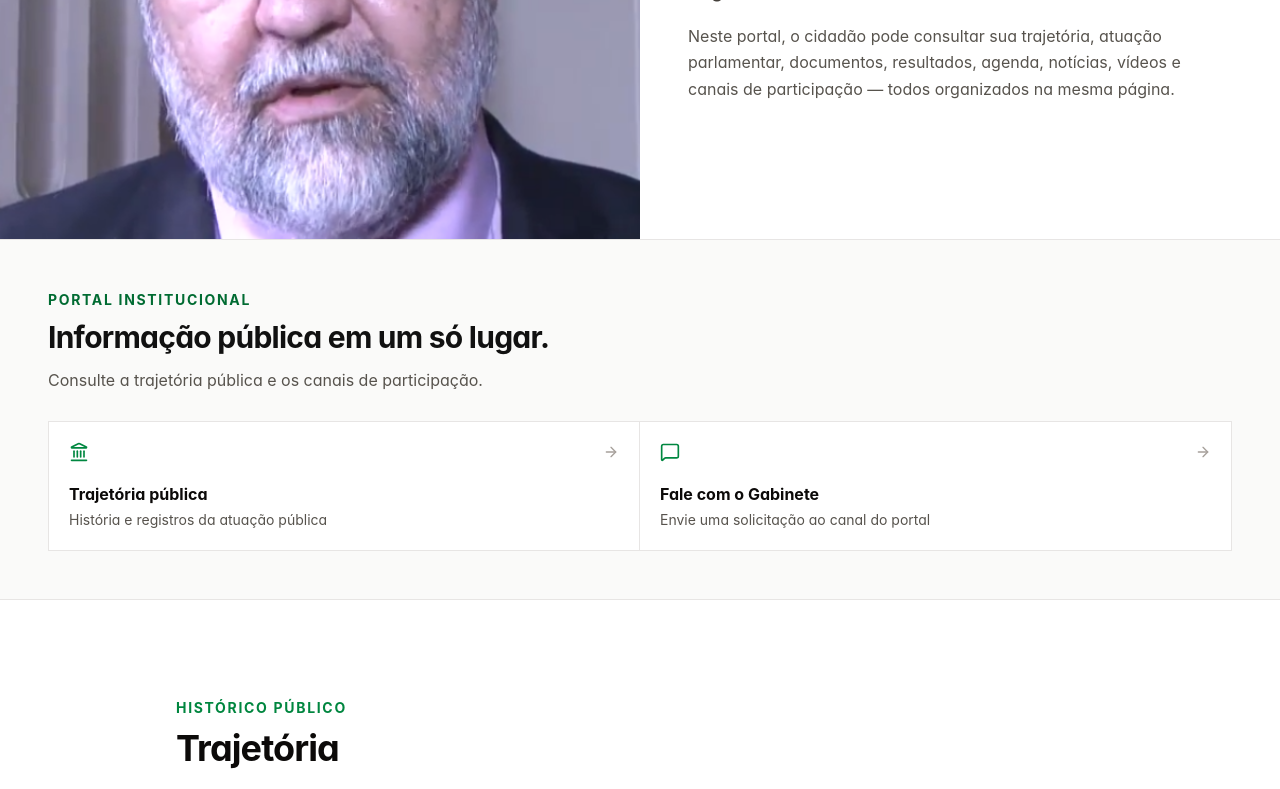
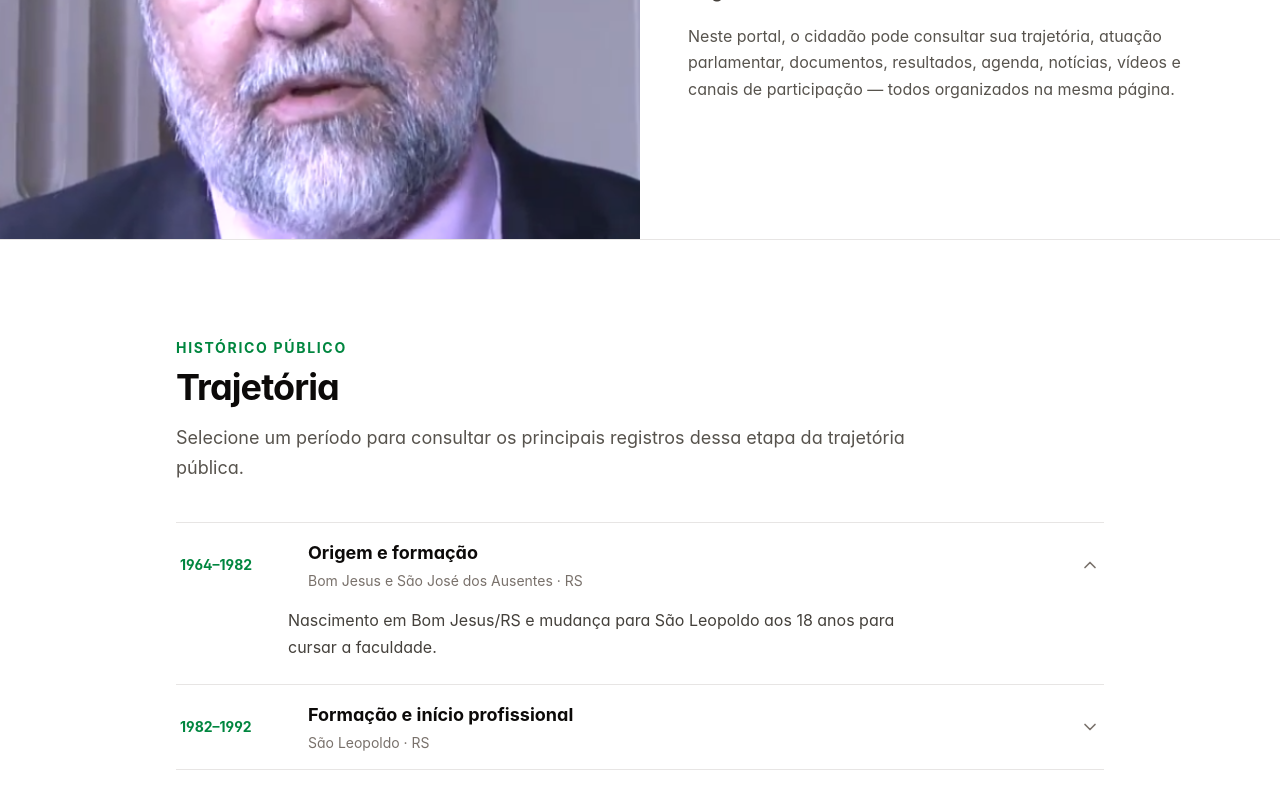
Before and after one commit to Tokenizaa/Deputado-Carlos-Burigo, a React (Vite) app: page / in a window 1280 px wide. Shown: the part 559-1348 px from the top of the page. Built offline with nearby package versions, Linux system fonts and the light colour scheme; no server answers.

Commit message:
refactor(home): remover atalhos que saem da pagina unica

```diff
--- a/src/components/public/HomeView.tsx
+++ b/src/components/public/HomeView.tsx
@@ -1,5 +1,5 @@
 import React from 'react';
-import { ArrowRight, Landmark, MessageSquare } from 'lucide-react';
+import { MessageSquare } from 'lucide-react';
 import { useApp } from '../../context/AppContext';
 import { HeroSection } from './HeroSection';
 import { TrajectorySection } from './TrajectorySection';
@@ -9,49 +9,12 @@ import { AgendaSection } from './AgendaSection';
 import { NewsSection } from './NewsSection';
 import { VideosSection } from './VideosSection';
 
-const QUICK_LINKS = [
-  { view: 'trajetoria', label: 'Trajetória pública', detail: 'História e registros da atuação pública', icon: Landmark },
-  { view: 'contato', label: 'Fale com o Gabinete', detail: 'Envie uma solicitação ao canal do portal', icon: MessageSquare },
-] as const;
-
 export const HomeView: React.FC = () => {
   const { setCurrentView } = useApp();
 
   return (
     <div className="w-full bg-white text-stone-950">
       <HeroSection />
-
-      <section className="border-b border-stone-200 bg-stone-50" aria-labelledby="home-acesso">
-        <div className="mx-auto max-w-7xl px-5 py-10 sm:px-8 lg:px-12 lg:py-12">
-          <div className="max-w-2xl">
-            <p className="text-sm font-bold uppercase tracking-[0.12em] text-[#006b32]">Portal institucional</p>
-            <h2 id="home-acesso" className="mt-2 text-2xl font-bold tracking-tight sm:text-3xl">
-              Informação pública em um só lugar.
-            </h2>
-            <p className="mt-3 text-base leading-7 text-stone-600">
-              Consulte a trajetória pública e os canais de participação.
-            </p>
-          </div>
-
-          <div className="mt-7 grid grid-cols-1 overflow-hidden border border-stone-200 bg-stone-200 sm:grid-cols-2">
-            {QUICK_LINKS.map(({ view, label, detail, icon: Icon }) => (
-              <button
-                key={view}
-                type="button"
-                onClick={() => setCurrentView(view)}
-                className="group min-h-32 border-b border-stone-200 bg-white p-5 text-left last:border-b-0 hover:bg-[#f7fbf8] focus-visible:z-10 focus-visible:outline-2 focus-visible:outline-offset-[-2px] focus-visible:outline-[#006b32] sm:border-r sm:last:border-r-0 lg:border-b-0"
-              >
-                <span className="flex items-center justify-between gap-4">
-                  <Icon className="h-5 w-5 text-[#008740]" aria-hidden="true" />
-                  <ArrowRight className="h-4 w-4 text-stone-400 transition-transform group-hover:translate-x-1 group-hover:text-[#006b32]" aria-hidden="true" />
-                </span>
-                <span className="mt-5 block text-base font-bold group-hover:text-[#006b32]">{label}</span>
-                <span className="mt-1 block text-sm leading-5 text-stone-600">{detail}</span>
-              </button>
-            ))}
-          </div>
-        </div>
-      </section>
 
       <TrajectorySection />
 
```
